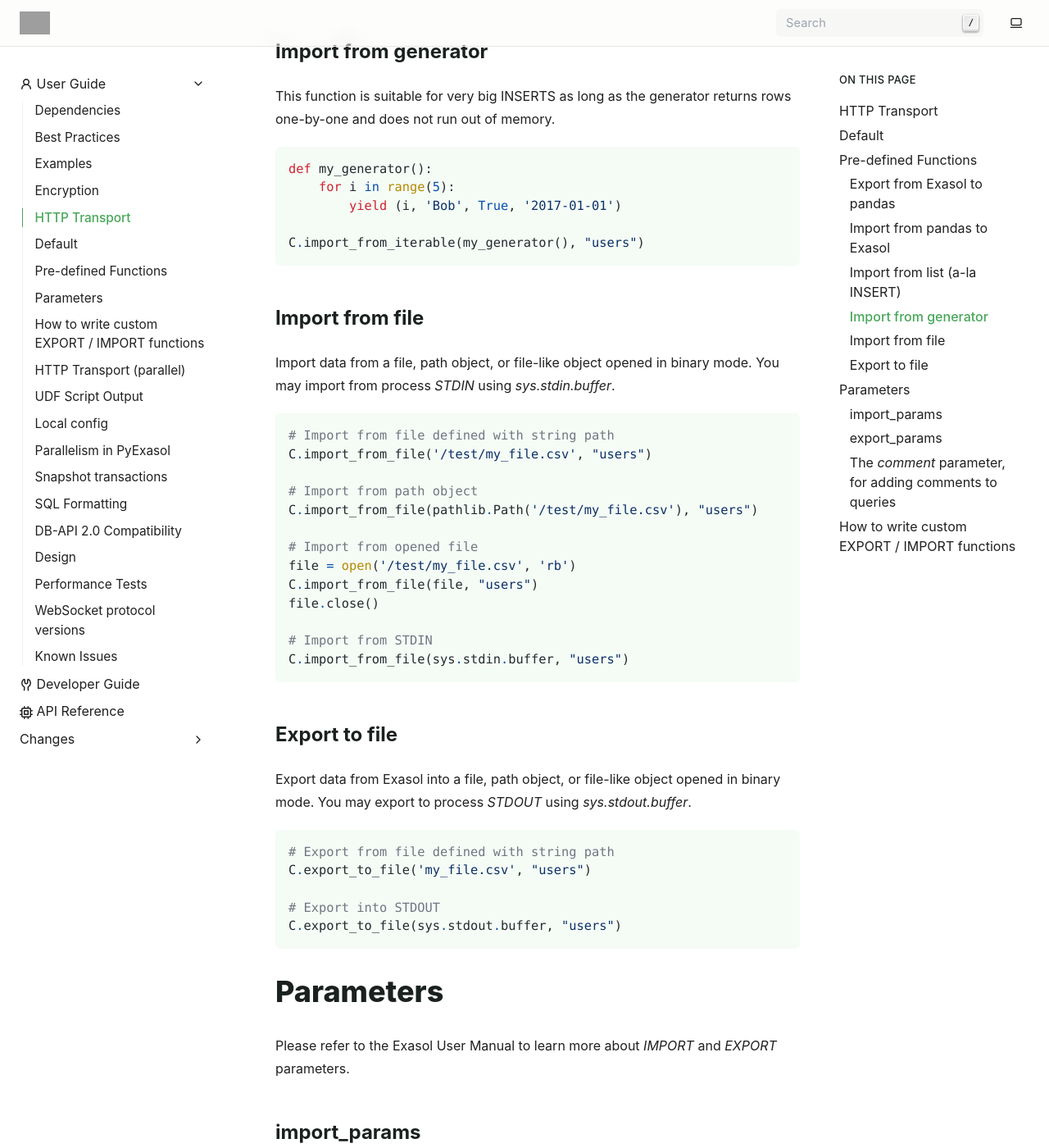
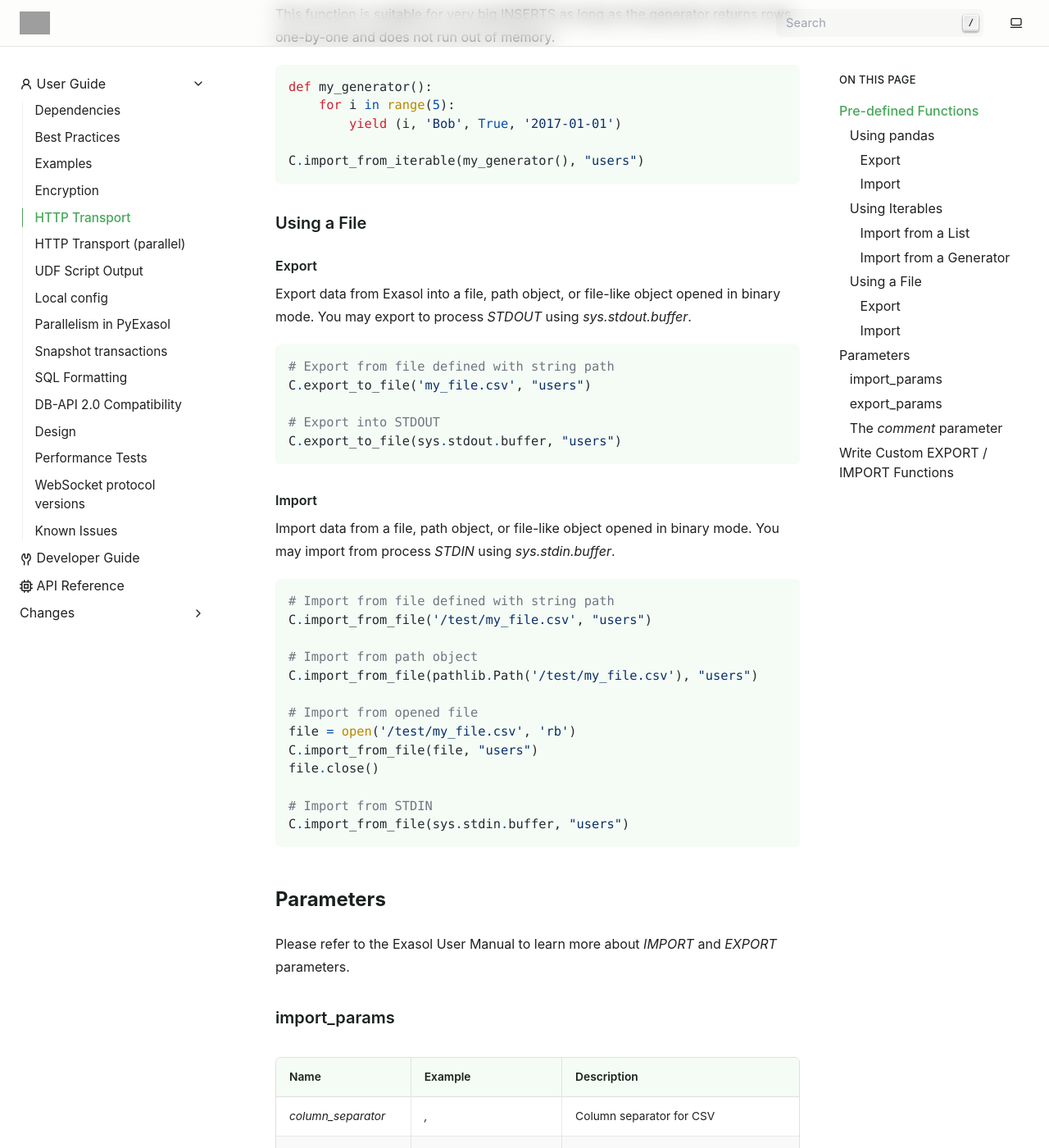
Before and after one commit to exasol/pyexasol, a Sphinx documentation site: the page built from doc/user_guide/http_transport.rst, in a window 1280 px wide and 1400 px high, scrolled down 1766 px. Shown: the whole window at 82% size. Built offline with Sphinx 7.4.7, drawn with Linux system fonts in a browser that asks for light colours; pages that are not in the unit, such as notebooks, are missing from menus; some of the changed text lies outside the part shown; grey boxes are pictures that could not be loaded.

Commit message:
Fix sections in http_transport so doesn't add on to toc

```diff
--- a/doc/user_guide/http_transport.rst
+++ b/doc/user_guide/http_transport.rst
@@ -22,15 +22,14 @@ For further details, see:
 - `IMPORT <https://docs.exasol.com/db/latest/sql/import.htm>`_
 - `CHANGELOG: TLS Certificate Verification for Loader File Connections <https://exasol.my.site.com/s/article/Changelog-content-16273>`_
 
-Default
-=======
+Pre-defined Functions
+---------------------
 
+Using pandas
+^^^^^^^^^^^^
 
-Pre-defined Functions
-=====================
-
-Export from Exasol to pandas
-----------------------------
+Export
+""""""""""""""""
 
 Export data from Exasol into `pandas.DataFrame`. You may use the `callback_params` argument to pass custom options for the pandas `read_csv`_ function.
 
@@ -44,8 +43,8 @@ Export data from Exasol into `pandas.DataFrame`. You may use the `callback_param
     # Read from table
     pd = C.export_to_pandas("users")
 
-Import from pandas to Exasol
-----------------------------
+Import
+""""""
 
 Import data from `pandas.DataFrame` into Exasol table. You may use the `callback_params` argument to pass custom options for the pandas `to_csv`_ function.
 
@@ -55,8 +54,11 @@ Import data from `pandas.DataFrame` into Exasol table. You may use the `callback
 
     C.import_from_pandas(pd, "users")
 
-Import from list (a-la INSERT)
-------------------------------
+Using Iterables
+^^^^^^^^^^^^^^^^
+
+Import from a List
+""""""""""""""""""
 
 .. code-block:: python
 
@@ -67,8 +69,8 @@ Import from list (a-la INSERT)
 
     C.import_from_iterable(my_list, "users")
 
-Import from generator
----------------------
+Import from a Generator
+"""""""""""""""""""""""
 
 This function is suitable for very big INSERTS as long as the generator returns rows one-by-one and does not run out of memory.
 
@@ -80,8 +82,24 @@ This function is suitable for very big INSERTS as long as the generator returns
 
     C.import_from_iterable(my_generator(), "users")
 
-Import from file
-----------------
+Using a File
+^^^^^^^^^^^^
+
+Export
+""""""
+
+Export data from Exasol into a file, path object, or file-like object opened in binary mode. You may export to process `STDOUT` using `sys.stdout.buffer`.
+
+.. code-block:: python
+
+    # Export from file defined with string path
+    C.export_to_file('my_file.csv', "users")
+
+    # Export into STDOUT
+    C.export_to_file(sys.stdout.buffer, "users")
+
+Import
+""""""
 
 Import data from a file, path object, or file-like object opened in binary mode. You may import from process `STDIN` using `sys.stdin.buffer`.
 
@@ -101,26 +119,14 @@ Import data from a file, path object, or file-like object opened in binary mode.
     # Import from STDIN
     C.import_from_file(sys.stdin.buffer, "users")
 
-Export to file
---------------
-
-Export data from Exasol into a file, path object, or file-like object opened in binary mode. You may export to process `STDOUT` using `sys.stdout.buffer`.
-
-.. code-block:: python
-
-    # Export from file defined with string path
-    C.export_to_file('my_file.csv', "users")
-
-    # Export into STDOUT
-    C.export_to_file(sys.stdout.buffer, "users")
 
 Parameters
-==========
+----------
 
 Please refer to the Exasol User Manual to learn more about `IMPORT` and `EXPORT` parameters.
 
 import_params
--------------
+^^^^^^^^^^^^^
 
 .. list-table::
    :header-rows: 1
@@ -166,7 +172,7 @@ import_params
 .. _date: https://docs.exasol.com/db/latest/sql_references/formatmodels.htm#Datetimeformatmodels
 
 export_params
--------------
+^^^^^^^^^^^^^
 
 .. list-table::
    :header-rows: 1
@@ -208,8 +214,8 @@ export_params
      - `This is a query description`
      - Add a comment before the beginning of the query
 
-The `comment` parameter, for adding comments to queries
--------------------------------------------------------
+The `comment` parameter
+^^^^^^^^^^^^^^^^^^^^^^^
 
 For any `export_*` or `import_*` call, you can add a comment that will be inserted before the beginning of the query.
 
@@ -222,10 +228,10 @@ This can be used for profiling and auditing. Example:
     This query is importing user from CSV.
     '''})
 
-The comment is inserted as a block comment (`/* <comment> */`). The block comment closing sequence (`*/`) is forbidden in the comment.
+The comment is inserted as a block comment (`/* <comment> */`). Thus, the block comment closing sequence (`*/`) is forbidden in the provided comment.
 
-How to write custom EXPORT / IMPORT functions
-=============================================
+Write Custom EXPORT / IMPORT Functions
+--------------------------------------
 
 A full collection of pre-defined callback functions is available in ``callback.py`` module.
 
```
